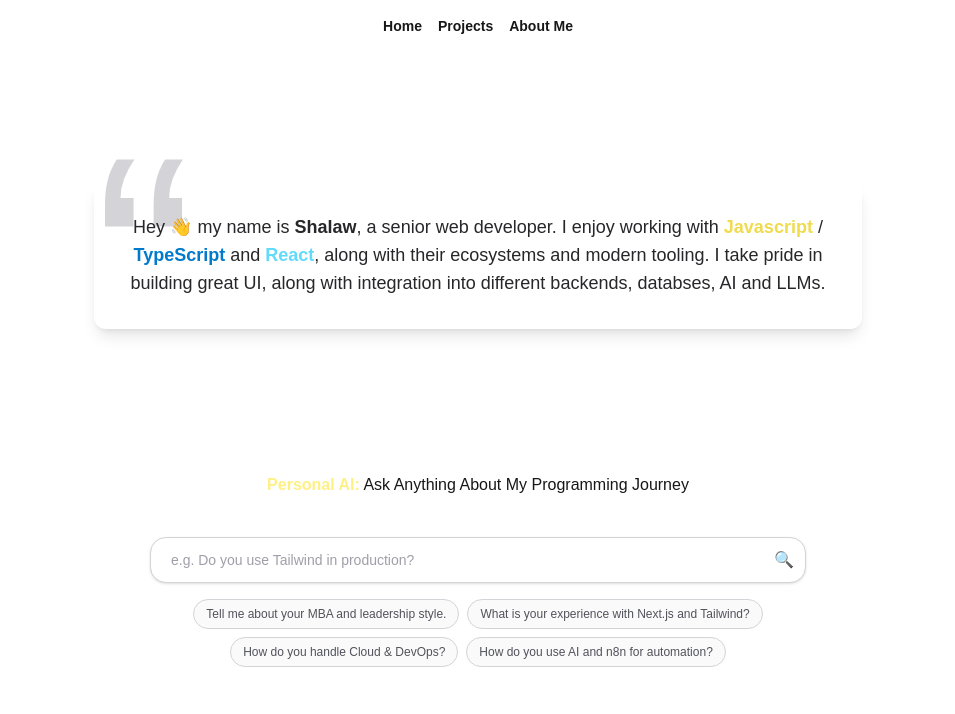
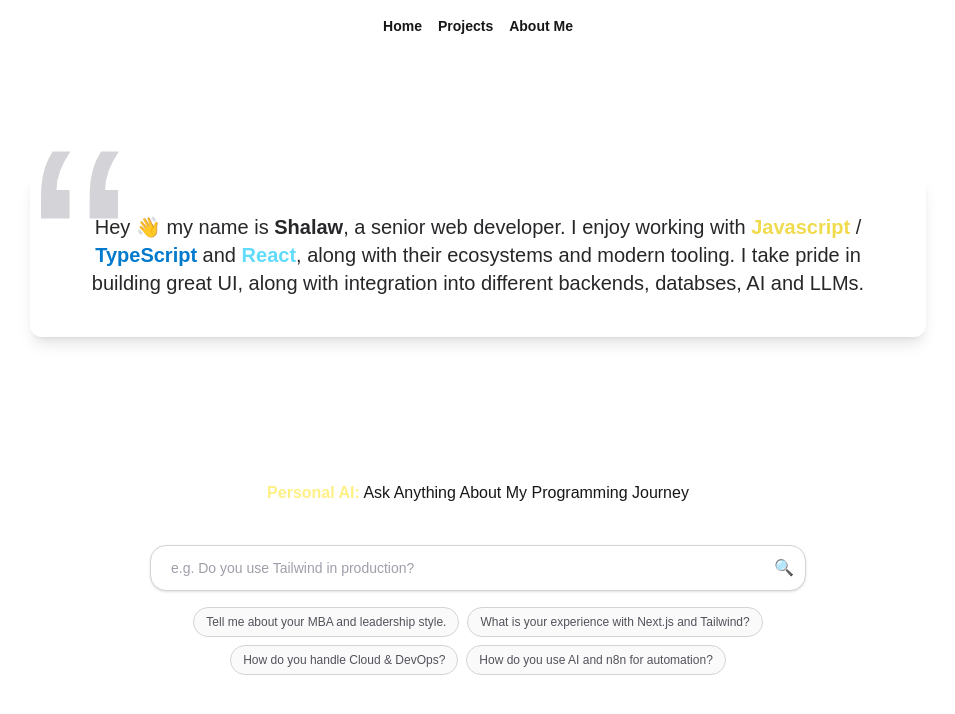
Before and after one commit to shalawfatah/ai_integrated_profile, a Next.js app: page / in a window 1280 px wide. Shown: the top 714 px of the page, without its empty margins (162-1117 px from the left). Built offline with nearby package versions, Linux system fonts and the light colour scheme.

Commit message:
some small style changes to home page text

```diff
--- a/app/components/AboutQuote.tsx
+++ b/app/components/AboutQuote.tsx
@@ -1,11 +1,11 @@
 export default function AboutMeQuote() {
   return (
-    <div className="max-w-3xl mx-auto p-8 rounded-xl shadow-lg relative my-8">
+    <div className="max-w-4xl mx-auto p-10 rounded-xl shadow-lg relative my-8">
       <span className="text-[300px] text-zinc-300 dark:text-zinc-700 absolute -top-36 -left-4 select-none mx-4">
         “
       </span>
 
-      <p className="text-lg text-zinc-800 dark:text-zinc-100 relative z-10 text-center">
+      <p className="text-xl text-zinc-800 dark:text-zinc-100 relative z-10 text-center">
         Hey 👋 my name is <strong>Shalaw</strong>, a senior web developer. I
         enjoy working with{" "}
         <span className="text-[#F0DB4F] font-bold">Javascript</span> /
```
